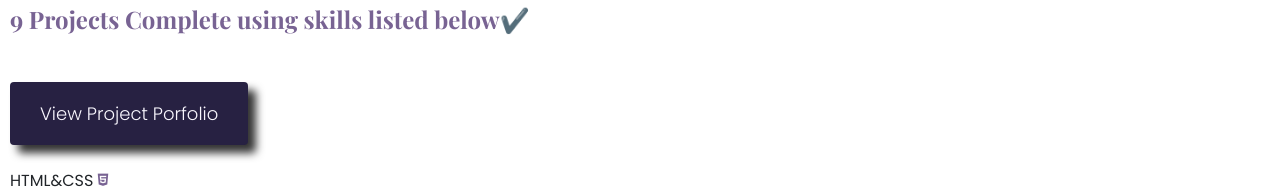
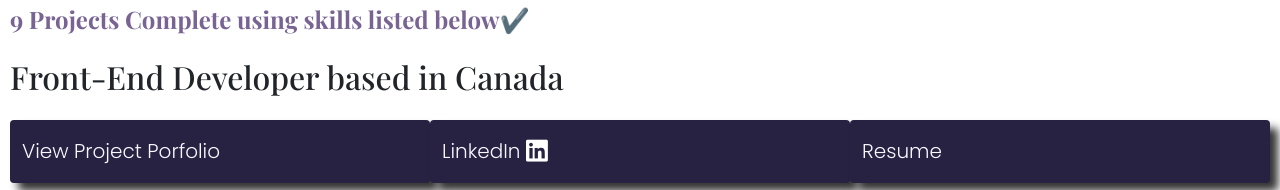
Before and after one commit to RoxyKeatings/my-profile-project, a plain HTML site: page about.html in a window 1280 px wide. Shown: the part 1086-1276 px from the top of the page. Drawn offline with nearby package versions, Linux system fonts and the light colour scheme; a web font is replaced by a local one.

Commit message:
added resume pdf, modified about page html&css

```diff
--- a/about.html
+++ b/about.html
@@ -64,7 +64,7 @@
                         <strong>Mission/Dreams:</strong> I am currently a Registered Pharamcy Technician in Canada for the past 14 years and am currently working towards becoming a dedicated and innovative computer developer. Transitioning from the healthcare pharmacy industry, my mission is to harness technology to create transformative solutions that enhance operational efficiency, improve user experiences, and drive positive societal impact. I aim to integrate cutting-edge technologies with user-centric design to develop accessible and scalable applications that streamline processes, promote health and wellness, and empower communities.
                     </p>
                 </div>
-            <div class="col-sm-6">
+                <div class="col-sm-6">
                 <img src="images/profilepic.png" alt="Roxanne profile picture" class="profile-picture img-fluid mt-5" />
             </div>
         </div>
@@ -72,7 +72,23 @@
     <div class="skills-container">
         <h1 class="text-center"> My Skills <br /> <i class="fa-solid fa-code" style=" color:  #786393;"></i></h1>
         <h4 class="mt-2 mb-4"> <strong>9 Projects Complete using skills listed below✔️</strong></h4>
-        <div><a href="projects.html" class="about-me mt-4 mb-4">View Project Porfolio</a></div>
+        <h2 class="mt-4 mb-4">Front-End Developer based in Canada</h2>
+            <div class="portfolio-tab-container container-fluid">
+               <div class="row">
+                    <div class="resume-links col-4">
+                        <a href="projects.html" class="mt-4 mb-4">View Project Porfolio</a>
+                    </div>
+                    <div class="resume-links col-4">
+                        <a href="https://www.linkedin.com/in/roxannekeatings"
+                        target="_blank" title="Network with Roxanne on LinkedIn" target="_blank">LinkedIn <i
+                            class="fa-brands fa-linkedin fa-lg" style="color: white"></i></a>
+                    </div>
+                    <div class="resume-links col-4">
+                        <a href="resume\RoxanneFrontEndDeveloperResume.pdf" download="Roxanne K" target="_blank">Resume</a>
+                    </div>
+                </div>
+            </div>
+        </div>
         <p class="mb-0">HTML&CSS <i class="fa-brands fa-html5 fa-sm" style=" color:  #786393;"></i></p>
         <div class="skills-content">
             <div class="skills htmlcss">80%</div>
--- a/styles/style.css
+++ b/styles/style.css
@@ -144,6 +144,37 @@ img {
 strong {
   color: #786393;
 }
+.resume-links{
+  justify-content: space-evenly;
+  display:block;
+    background: var(--primary-color);
+    border-radius: 4px;
+    box-shadow: 8px 8px 8px rgba(0, 0, 0.8, 0.8);
+    color: var(--secondary-color);
+
+    font-size: 20px;
+    line-height: 27px;
+    padding: 18px 20px;
+    text-decoration: none;
+  }
+  .resume-links:hover {
+    background: var(--secondary-color);
+    color: var(--primary-color);
+    border: 1px solid var(--primary-color);
+    transition: all 200ms ease-in-out;
+}
+.resume-links a{
+text-align: center;
+color:var(--secondary-color);
+text-decoration: none;
+
+}
+.resume-links a:hover{
+  text-align: center;
+  color:var(--primary-color);
+  text-decoration: none;
+
+  }
 .skills-container {
   margin: 10px;
   font-family: var(--default-font-family);
```
Also changed, not shown: contact.html (+1 -1 lines), 1 other file.
